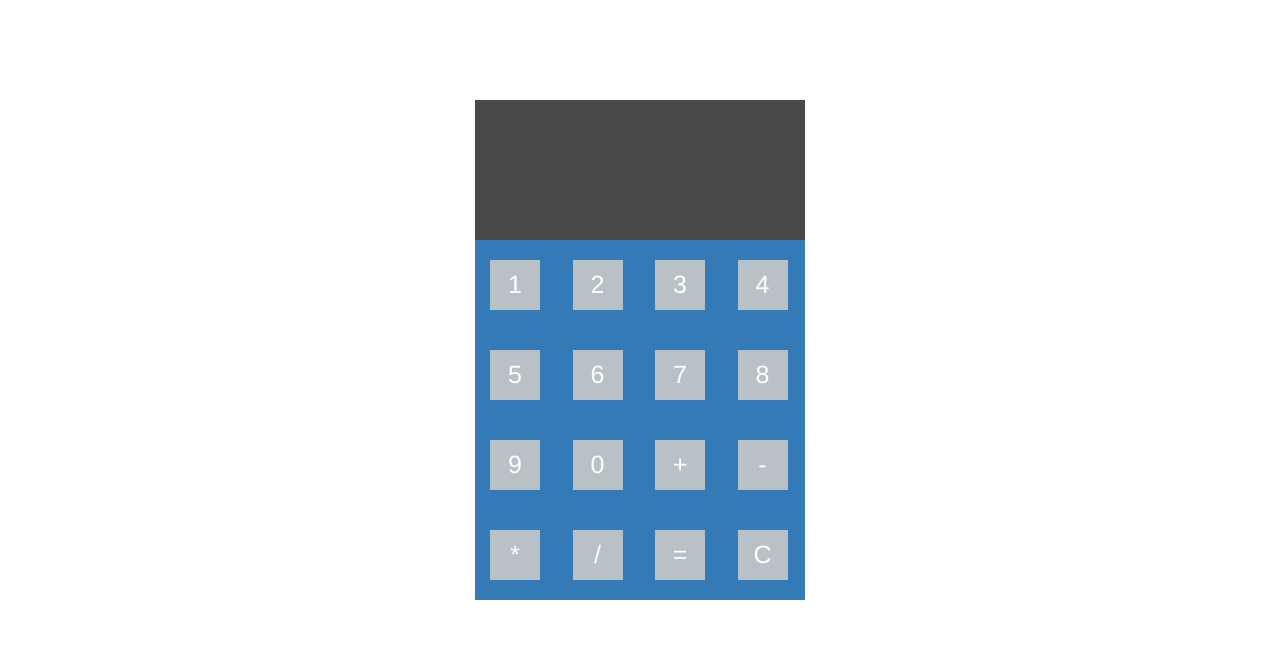
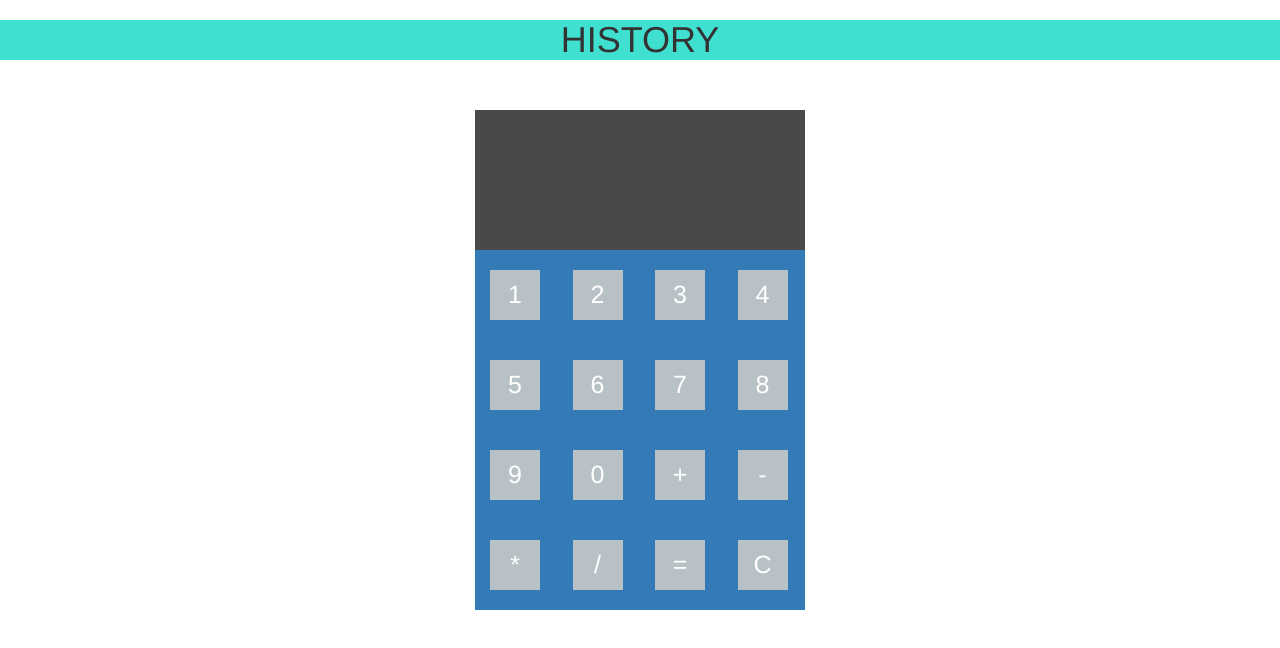
Before and after one commit to iambhagirathsinh/calculator, an Angular app: page /cal in a window 1280 px wide. Shown: the top 648 px of the page. Built offline with nearby package versions, Linux system fonts and the light colour scheme.

Commit message:
display calcuations history

```diff
--- a/src/app/app.component.css
+++ b/src/app/app.component.css
@@ -1,6 +1,12 @@
+.history{
+    text-align: center;
+    background-color: turquoise;
+}
+
+
 .calculator{
     text-align: center;
-    margin-top: 100px;
+    margin-top: 50px;
 }
 
 input{
@@ -11,7 +17,7 @@ input{
     text-align: right;
     background-color: rgb(75, 72, 72);
     color: #fff;
-    font-size: 35px;
+    font-size: 25px;
     outline: none;
     border: 0;
 }
--- a/src/app/app.component.html
+++ b/src/app/app.component.html
@@ -1,5 +1,11 @@
+<div class="history">
+    <h1>HISTORY</h1>
+    <p style="white-space: pre-line;">{{history}}</p>
+</div>
+
+
 <div class="calculator">
-    <input type="text" class="bg-primary" [(ngModel)]="display">
+    <input type="text" [(ngModel)]="display">
 </div>
 
 <div class="card">
--- a/src/app/app.component.ts
+++ b/src/app/app.component.ts
@@ -13,6 +13,7 @@ export class AppComponent {
 
   display: any = "";
   a: any;
+  history = "";
 
   buttonValues = [
 
@@ -40,13 +41,13 @@ export class AppComponent {
     this.display += event;
     console.log(this.display);
 
+    if(this.display.includes('C')){
+      this.display = "";
+    }
     if(this.display.includes('=')){
       this.a = eval(this.display.replace('=',''));
-      this.display += (this.a)
+      this.display += this.a;
+      this.history = this.history + "\n" + this.display;
     }
-
-    if(this.display.includes('C'))
-      this.display = '';
-    }
-
+  }
 }
--- a/src/app/cal/cal.component.css
+++ b/src/app/cal/cal.component.css
@@ -7,4 +7,10 @@ button{
     font-size: 25px;
     outline: none;
     border: 0;
+    transition: .5s;
 }
+
+button:hover{
+    background-color: tomato;
+    color: #000;
+}
--- a/src/styles.css
+++ b/src/styles.css
@@ -1 +1,5 @@
 @import "~bootstrap/dist/css/bootstrap.css";
+
+body{
+    overflow-x: hidden;
+}
```
